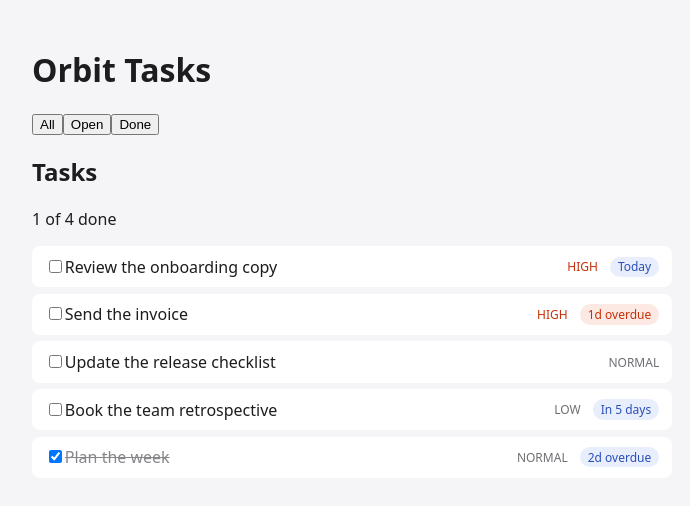
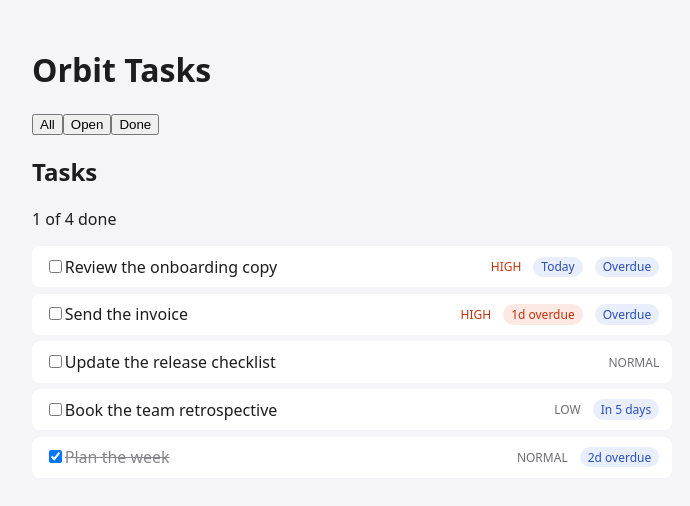
Before and after one commit to innesta-git-demo/orbit-tasks, a React (Vite) app: page / in a window 1280 px wide. Shown: the top 506 px of the page, without its empty margins (288-978 px from the left). Built offline with nearby package versions, Linux system fonts and the light colour scheme.

Commit message:
feat: show an Overdue badge on tasks past their due date

```diff
--- /dev/null
+++ b/src/components/OverdueBadge.tsx
@@ -0,0 +1,8 @@
+import { isPastDue } from "../filters/dueDate";
+import type { Task } from "../types";
+
+/** "Overdue", on open tasks past their due date. */
+export function OverdueBadge({ task }: { task: Task }) {
+  if (!isPastDue(task)) return null;
+  return <span className="badge overdue-badge">Overdue</span>;
+}
--- a/src/components/TaskListItem.tsx
+++ b/src/components/TaskListItem.tsx
@@ -1,4 +1,5 @@
 import type { Task } from "../types";
+import { OverdueBadge } from "./OverdueBadge";
 import { TaskBadge } from "./TaskBadge";
 
 interface TaskListItemProps {
@@ -15,6 +16,7 @@ export function TaskListItem({ task, onToggle }: TaskListItemProps) {
       </label>
       <span className={`priority priority-${task.priority}`}>{task.priority}</span>
       <TaskBadge task={task} />
+      <OverdueBadge task={task} />
     </li>
   );
 }
--- a/src/filters/dueDate.ts
+++ b/src/filters/dueDate.ts
@@ -9,6 +9,12 @@ export function todayAsCalendarDate(): string {
 /** Whole days from today until the task is due: negative once the due date has passed. */
 export function daysUntilDue(task: Task, today: string): number | undefined {
   return task.dueDate === undefined ? undefined : daysBetween(today, task.dueDate);
+}
+
+/** Whether an open task is past its due date, for the Overdue badge. */
+export function isPastDue(task: Task, now: Date = new Date()): boolean {
+  if (task.done || task.dueDate === undefined) return false;
+  return new Date(task.dueDate) < now;
 }
 
 /** A label short enough for the badge: "Today", "Tomorrow", "In 4 days", "3d overdue". */
```
